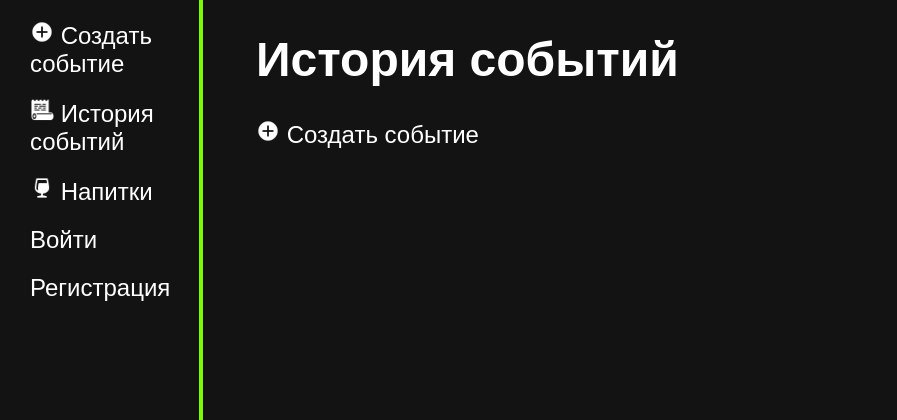
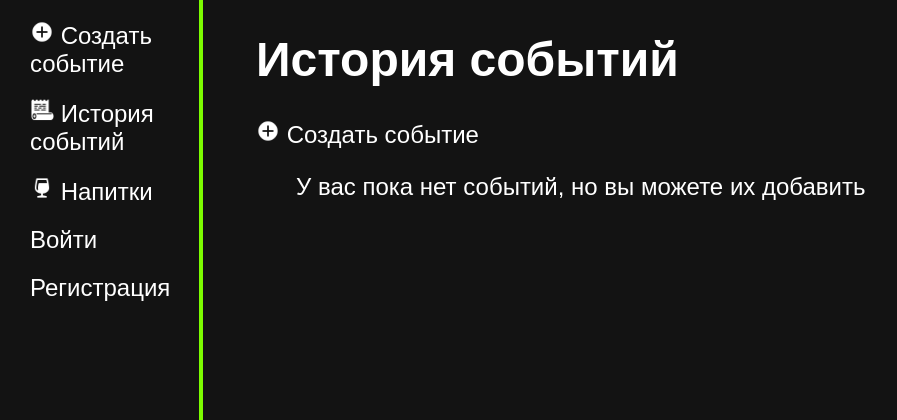
Before and after one commit to Urvatov/alco_calendar, a Flask app: template templates/history.html in a window 1280 px wide. Shown: the top 420 px of the page, without its empty margins (0-897 px from the left). Run offline with Flask 3, Linux system fonts and the light colour scheme; the template is opened without the code that fills it, so the values that code supplies are empty.

Commit message:
Проверка на наличие событий

```diff
--- a/templates/history.html
+++ b/templates/history.html
@@ -21,12 +21,15 @@
         {%for i in events%}
         <div class = "event">
         <li>
-            <p> <b><u>{{i.event_date}}</u></b> <a href="{{ url_for('delete_event', event_id = i.id)}}"><img src="static/img/delete.png" alt="Удалить" class ="hidden"></a>
+            <p> <b><u>{{i.event_date}}</u></b> <a href="{{url_for('delete_event', event_id = i.id)}}"><img src="static/img/delete.png" alt="Удалить" class ="hidden"></a>
                 <br> &emsp; {{i.title}}: {{i.drink_title}}, {{i.volume}}мл, {{i.money_spent}}₽
                 <br> &emsp; <i>{{i.descript}}</i>
             </p>
         </li></div>
         {%endfor%}
+
+        {%else%}
+        <p>У вас пока нет событий, но вы можете их добавить</p>
         {%endif%}
     </ul>
 </div>
```
Also changed, not shown: database.db.
